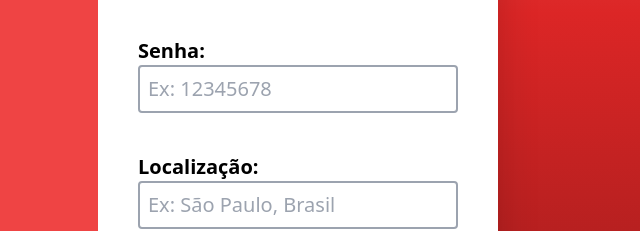
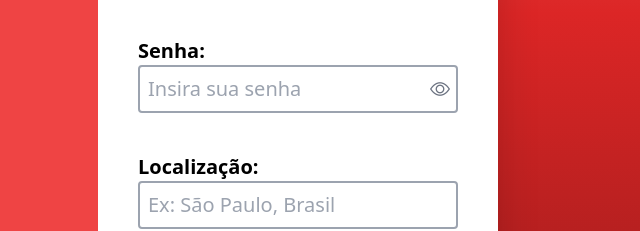
Before and after one commit to AntonioSena0/Custos, a website with bundled scripts: page index.html in a window 1280 px wide. Both pictures are taken after a click on the element "Cadastre-se". Shown: the part 387-618 px from the top of the page, 542-1182 px from the left. Built offline with nearby package versions, Linux system fonts and the light colour scheme.

Commit message:
:recycle: fix: Consertei algumas partes do frontend que estão erradas

```diff
--- a/index.html
+++ b/index.html
@@ -12,11 +12,11 @@
 
     <div class="w-full flex justify-center items-center">
 
-        <div id="container-forms" class="flex flex-col md:flex-row w-full md:w-[100vh] h-auto md:h-[80vh] items-stretch rounded-2xl shadow-2xl overflow-hidden bg-white">
+        <div id="container-forms" class="flex flex-col md:flex-row w-full md:w-[100vh] h-auto md:h-[80vh] items-stretch rounded-2xl shadow-2xl overflow-hidden">
 
             <div class="h-full w-full flex flex-col md:flex-row justify-start">
 
-                <div id="container-login" class="transition-all duration-500 ease-in-out transform flex flex-col w-full md:w-[50vh] bg-white p-8 md:p-10 order-2 md:order-1">
+                <div id="container-login" class="transition-all duration-500 ease-in-out transform flex flex-col w-full md:w-[50vh] bg-white p-8 md:p-10 order-2 md:order-1 bg-white">
                     <div class="text-left text-2xl font-bold mb-6 md:mb-10 text-red-500">
                         <h1>Entrar</h1>
                     </div>
@@ -69,7 +69,12 @@
                         </div>
                         <div class="flex flex-col text-xl">
                             <label for="password" class="font-bold">Senha:</label>
-                            <input type="password" id="input-password" placeholder="Ex: 12345678" class="w-full border-gray-400 rounded px-2 py-2 border-2 focus:outline-none focus:border-red-500 outline-none" required>
+                            <div class="relative flex items-center">
+                                <input type="password" name="password" id="input-password2" placeholder="Insira sua senha" class="w-full border-gray-400 rounded px-2 py-2 border-2 pr-10 focus:outline-none focus:border-red-500 transition-all duration-300 outline-none" required>
+                                <button type="button" id="showPass" class="absolute right-2 text-gray-500 hover:text-red-500 transition-colors">
+                                    <i class="bi bi-eye" id="icone-olho2"></i>
+                                </button>
+                            </div>
                         </div>
                         <div class="flex flex-col text-xl">
                             <label for="location" class="font-bold">Localização:</label>
```
